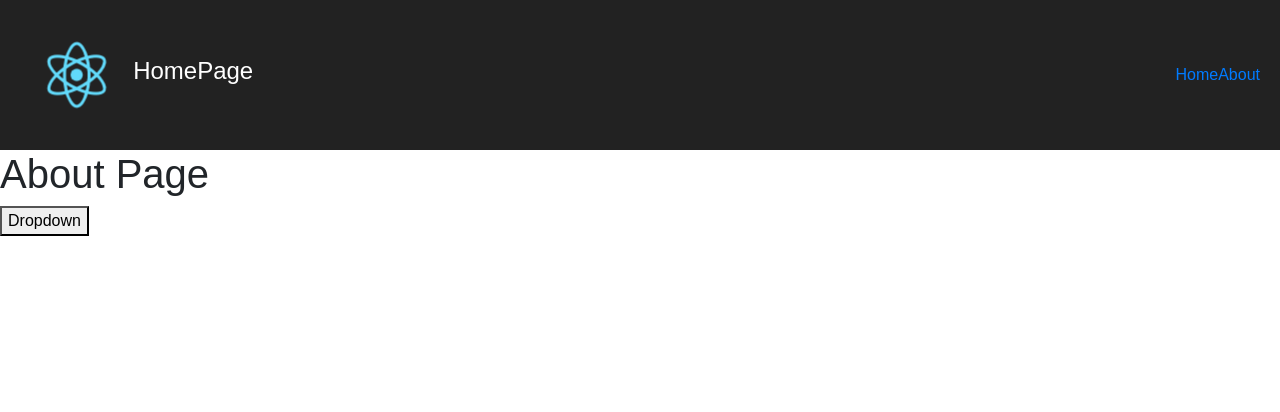
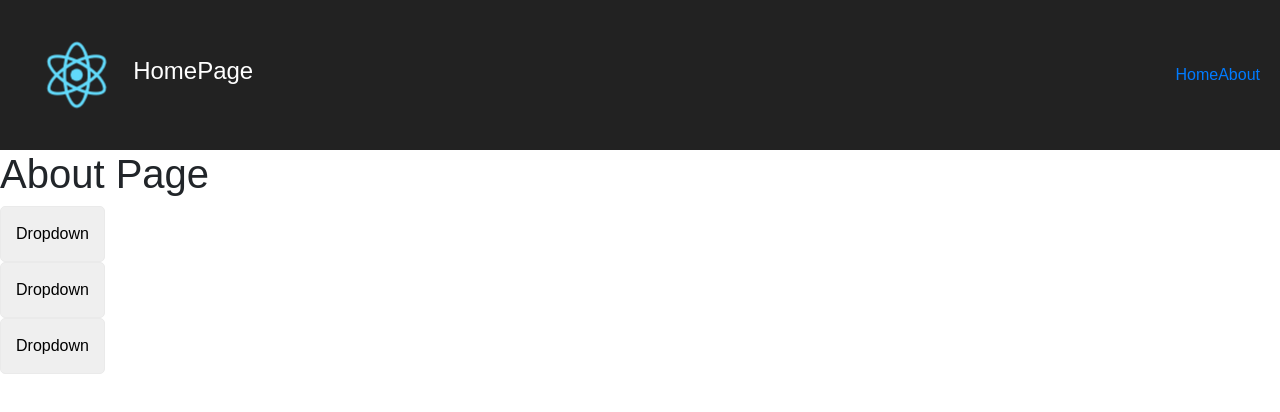
Before and after one commit to skoval-a/test-react-app, a React (Create React App) app: page /about in a window 1280 px wide. Shown: the top 412 px of the page. Built offline with nearby package versions, Linux system fonts and the light colour scheme.

Commit message:
add list dropdown

```diff
--- a/public/index.html
+++ b/public/index.html
@@ -5,6 +5,7 @@
     <meta name="viewport" content="width=device-width, initial-scale=1, shrink-to-fit=no">
     <meta name="theme-color" content="#000000">
     <link rel="stylesheet" href="https://maxcdn.bootstrapcdn.com/bootstrap/4.0.0/css/bootstrap.min.css" >
+    <link rel="stylesheet" href="https://maxcdn.bootstrapcdn.com/font-awesome/4.7.0/css/font-awesome.min.css">
     <!--
       manifest.json provides metadata used when your web app is added to the
       homescreen on Android. See https://developers.google.com/web/fundamentals/engage-and-retain/web-app-manifest/
--- a/src/assets/style/App.css
+++ b/src/assets/style/App.css
@@ -67,6 +67,21 @@
         width: 100px;
         flex: inherit !important; }
 
+.rowSorting {
+  display: flex;
+  align-items: center;
+  justify-content: flex-end; }
+  .rowSorting .btn {
+    display: flex;
+    align-items: center;
+    margin-left: 15px; }
+    .rowSorting .btn:first-child {
+      margin-left: 0px; }
+    .rowSorting .btn .btnName {
+      margin: 0 0 0 5px; }
+    .rowSorting .btn:last-child {
+      margin-left: 15px; }
+
 .activeUser {
   padding: 10px;
   text-align: center; }
@@ -120,3 +135,12 @@
     transform: rotate(0deg); }
   to {
     transform: rotate(360deg); } }
+
+.dropdown__head {
+  padding: 15px;
+  min-height: 42px;
+  border-radius: 5px;
+  border: 1px solid #eaeaea; }
+
+.dropdown__content {
+  padding: 10px; }
--- a/src/assets/style/App.scss
+++ b/src/assets/style/App.scss
@@ -87,7 +87,26 @@
     }
   }
 }
+.rowSorting {
+  display: flex;
+  align-items: center;
+  justify-content: flex-end;
+  .btn {
+    display: flex;
+    align-items: center;
+    margin-left: 15px;
+    &:first-child {
+      margin-left: 0px;
+    }
+    .btnName {
+      margin: 0 0 0 5px;
 
+    }
+    &:last-child {
+      margin-left: 15px;
+    }
+  }
+}
 .activeUser  {
   padding: 10px;
   text-align: center;
@@ -149,3 +168,15 @@
   from { transform: rotate(0deg); }
   to { transform: rotate(360deg); }
 }
+
+.dropdown {
+  &__head {
+    padding: 15px;
+    min-height: 42px;
+    border-radius: 5px;
+    border: 1px solid #eaeaea;
+  }
+  &__content {
+    padding: 10px;
+  }
+}
--- a/src/components/Dropdown/index.js
+++ b/src/components/Dropdown/index.js
@@ -4,13 +4,13 @@ export default props => {
   return (
     <div className='dropdown'>
       <button
-        className='dropdown__title'
+        className='dropdown__head'
         onClick={props.isContentDropdown}
       >
         {props.title}
       </button>
       {
-        props.isOpenDropdown &&
+        props.isOpenDropdown.includes(props.id) &&
         <div className='dropdown__content'>
           DropdownContent
         </div>
--- a/src/components/UsersList/index.js
+++ b/src/components/UsersList/index.js
@@ -35,7 +35,7 @@ export default (props) => {
             <a
               href="#"
               className="page-link"
-              onClick={() => props.handlePagination(-1)}
+              onClick={(e) => props.handlePagination(e, -1)}
             >
               Prev
             </a>
@@ -44,7 +44,7 @@ export default (props) => {
             <a
               href="#"
               className="page-link"
-              onClick={() => props.handlePagination(1)}
+              onClick={(e) => props.handlePagination(e, 1)}
             >
               Next
             </a>
--- a/src/containers/About/index.js
+++ b/src/containers/About/index.js
@@ -8,18 +8,25 @@ class About extends Component {
   constructor(props) {
     super(props);
     this.state = {
-      isOpenDropdown: false,
+      isOpenDropdown: [],
     };
   }
 
-  isContentDropdown = () => {
-    this.setState({
-      isOpenDropdown: !this.state.isOpenDropdown,
-    });
+  isContentDropdown = (id) => {
+    if (this.state.isOpenDropdown.length > 0 && this.state.isOpenDropdown.includes(id) ) {
+      this.setState({
+        isOpenDropdown: this.state.isOpenDropdown.filter(item => item !== id)
+      });
+    } else if (!this.state.isOpenDropdown.includes(id)) {
+      this.setState({
+        isOpenDropdown: [...this.state.isOpenDropdown,id],
+      });
+    }
   }
 
+
   render() {
-    console.log('-------');
+    console.log('-------', this.state.isOpenDropdown);
     return (
       <div className='about'>
         <div className="about__header">
@@ -27,8 +34,21 @@ class About extends Component {
         </div>
         <div className="content">
           <Dropdown
+            id={1}
             title='Dropdown'
-            isContentDropdown={this.isContentDropdown}
+            isContentDropdown={() => this.isContentDropdown(1)}
+            {...this.state}
+          />
+          <Dropdown
+            id={2}
+            title='Dropdown'
+            isContentDropdown={() => this.isContentDropdown(2)}
+            {...this.state}
+          />
+          <Dropdown
+            id={3}
+            title='Dropdown'
+            isContentDropdown={() => this.isContentDropdown(3)}
             {...this.state}
           />
         </div>
--- a/src/containers/HomePage/index.js
+++ b/src/containers/HomePage/index.js
@@ -39,11 +39,12 @@ class HomePage extends Component {
   }
 
   updateApp(config) {
-    const users = this.state.data;
+    console.log('config', config);
     this.setState(config);
+
     if (config.activeUser) {
       if (config.activeUser.id === this.state.activeUser.id) {
-        this.setState({
+          this.setState({
           errorMessage: true,
         })
       } else {
@@ -73,7 +74,9 @@ class HomePage extends Component {
     }
   }
 
-  handlePagination = (number) => {
+  handlePagination = (e, number) => {
+    e.preventDefault();
+    console.log(e);
     const current = this.state.currentPage;
     if(current + number >= 0 && current + number < Math.ceil(this.state.data.length  / 15)) {
       this.setState(prev => ({
@@ -87,7 +90,29 @@ class HomePage extends Component {
     return this.state.data && this.state.data.slice(this.state.currentPage * 15, this.state.currentPage * 15 + 15);
   }
 
+  sort = (type) => {
+    const data = this.initialData;
+    console.log('sort', this.initialData);
+    const sorted = data.sort((a, b) => {
+      return a[type] > b[type] ? 1 : -1;
+    });
+    this.setState({
+      data: sorted,
+    })
+  }
+
+  reset = () => {
+    console.log('initialData', this.initialData);
+    this.updateApp({
+      data: this.initialData,
+      activeUser: 0,
+    });
+
+    console.log('6666', this.state.data);
+  }
+
   render() {
+    console.log('render', this.state.data);
     return (
       <div className='home'>
         <div className="home__header">
@@ -95,6 +120,32 @@ class HomePage extends Component {
             searchValue={this.search.bind(this)}
             isError={this.state.errorSearch}
           />
+          <div className='rowSorting'>
+            <button
+              type="button"
+              class="btn btn-primary"
+              onClick={() => this.sort('name')}
+            >
+                <i class="fa fa-users"></i>
+                <p className='btnName'>Name</p>
+            </button>
+            <button
+              type="button"
+              class="btn btn-primary"
+              onClick={() => this.sort('age')}
+            >
+              <i class="fa fa-sort-amount-desc"></i>
+              <p className='btnName'>Age</p>
+            </button>
+            <button
+              type="button"
+              class="btn btn-danger"
+              onClick={() => this.reset()}
+            >
+              <i class="fa fa-ban"></i>
+              <p className='btnName'>Reset</p>
+            </button>
+          </div>
         </div>
         <div className="home__content">
           <div className="home__sidebar">
```
